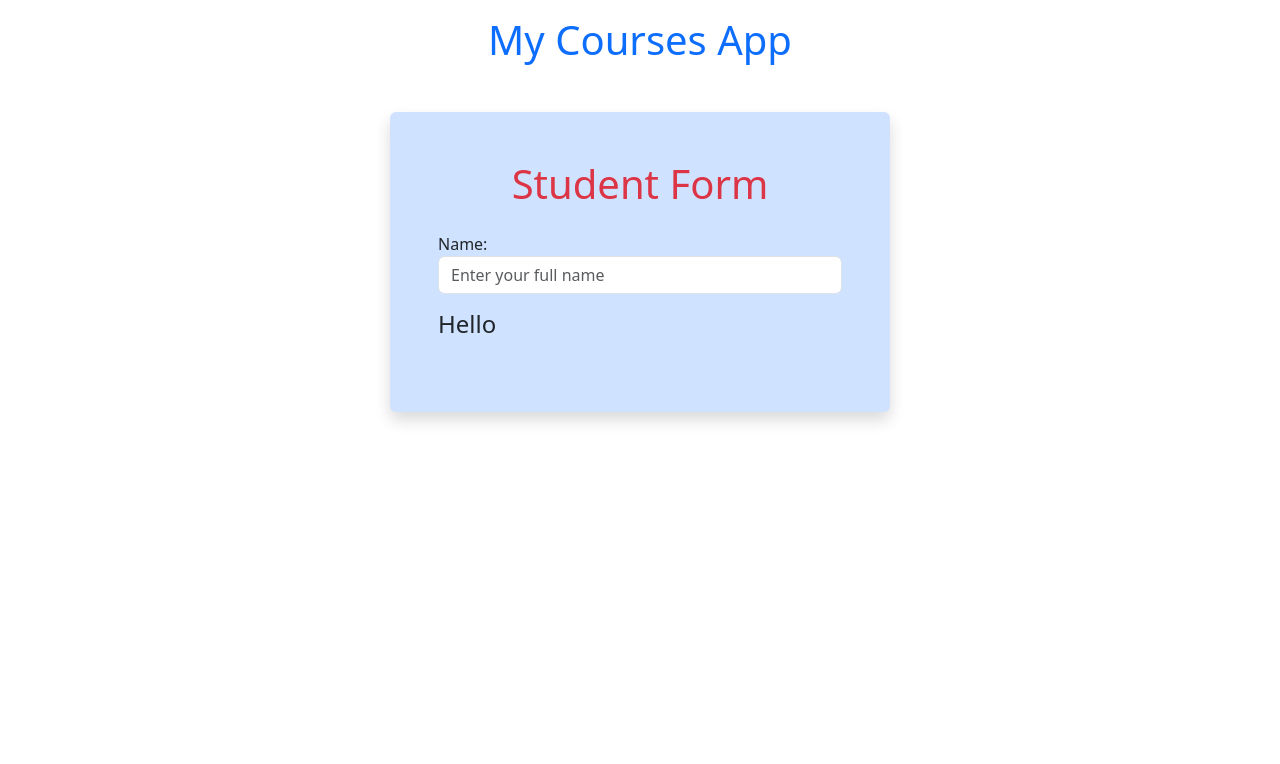
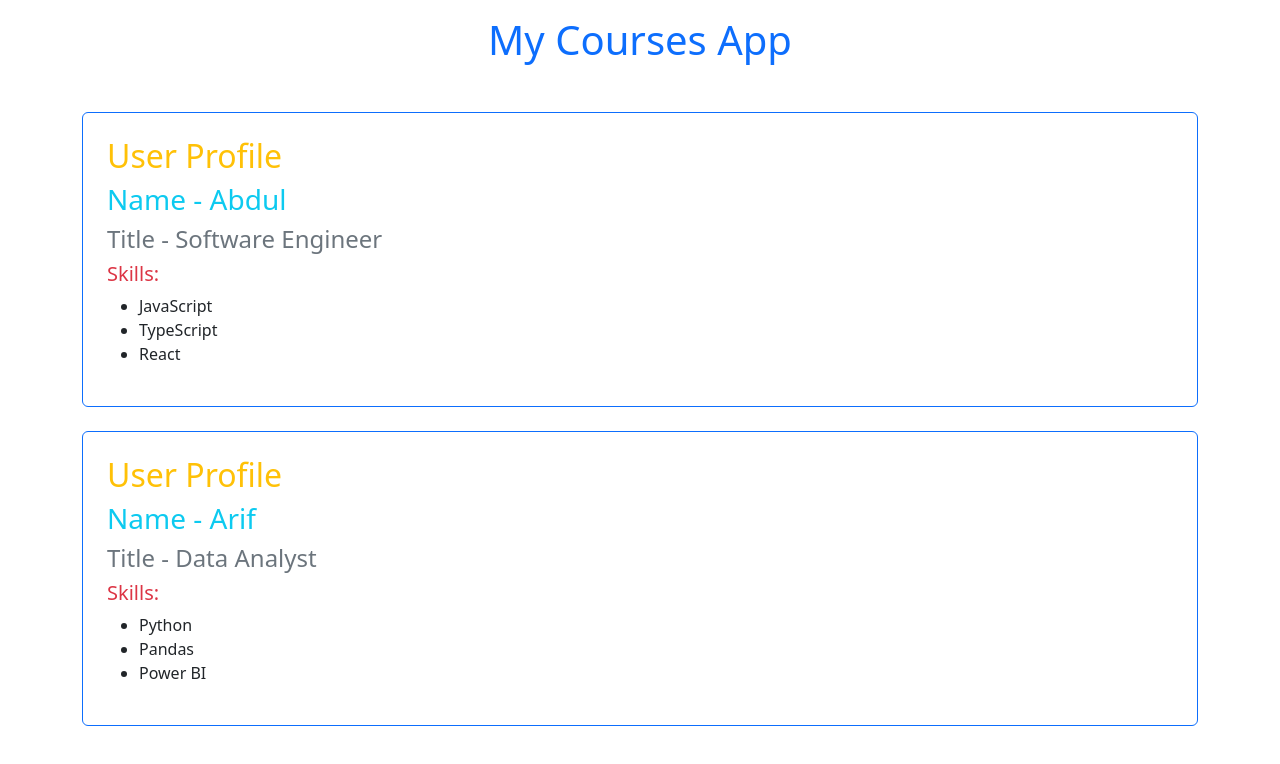
Before and after one commit to mohammedaeraf/react-batch6, a React (Vite) app in the folder my-app/: page / in a window 1280 px wide. Shown: the top 764 px of the page. Built offline with nearby package versions, Linux system fonts and the light colour scheme.

Commit message:
Props (Greeting & ProfileCard Components)

```diff
--- a/my-app/src/App.tsx
+++ b/my-app/src/App.tsx
@@ -3,14 +3,25 @@
 // import CoursesList from "./CoursesList";
 // import Counter from "./Counter";
 // import CoursesCards from "./CoursesCards";
-import StudentName from "./StudentName";
+// import Greeting from "./Greeting";
+import ProfileCard from "./ProfileCard";
+// import StudentName from "./StudentName";
 // import UserInfo from "./UserInfo";
 
 function App() {
   return (
     <div id="app-component" className="container">
       <h1 className="m-3 text-center text-primary mb-5">My Courses App</h1>
-      <StudentName></StudentName>
+      <ProfileCard
+        name="Abdul"
+        title="Software Engineer"
+        skills={["JavaScript", "TypeScript", "React"]}
+      ></ProfileCard>
+      <ProfileCard
+        name="Arif"
+        title="Data Analyst"
+        skills={["Python", "Pandas", "Power BI"]}
+      ></ProfileCard>
     </div>
   );
 }
--- /dev/null
+++ b/my-app/src/Greeting.tsx
@@ -0,0 +1,16 @@
+// Props
+type GreetingProps = {
+  name: string;
+  greeting: string;
+};
+
+// type Product = {
+//     title: string;
+//     price: number;
+// }
+
+function Greeting(props: GreetingProps) {
+  return <h2 className="text-info">{props.greeting} {props.name}</h2>;
+}
+
+export default Greeting;
--- /dev/null
+++ b/my-app/src/ProfileCard.tsx
@@ -0,0 +1,22 @@
+type ProfileCardProps = {
+  name: string;
+  title: string;
+  skills: string[];
+};
+
+function ProfileCard(props: ProfileCardProps) {
+  return (
+    <div className="container mx-auto border border-primary p-4 rounded mb-4">
+      <h2 className="text-warning">User Profile</h2>
+      <h3 className="text-info">Name - {props.name}</h3>
+      <h4 className="text-secondary">Title - {props.title}</h4>
+      <h5 className="text-danger">Skills: </h5>
+      <ul>
+        {props.skills.map((skill) => (
+          <li>{skill}</li>
+        ))}
+      </ul>
+    </div>
+  );
+}
+export default ProfileCard;
```
